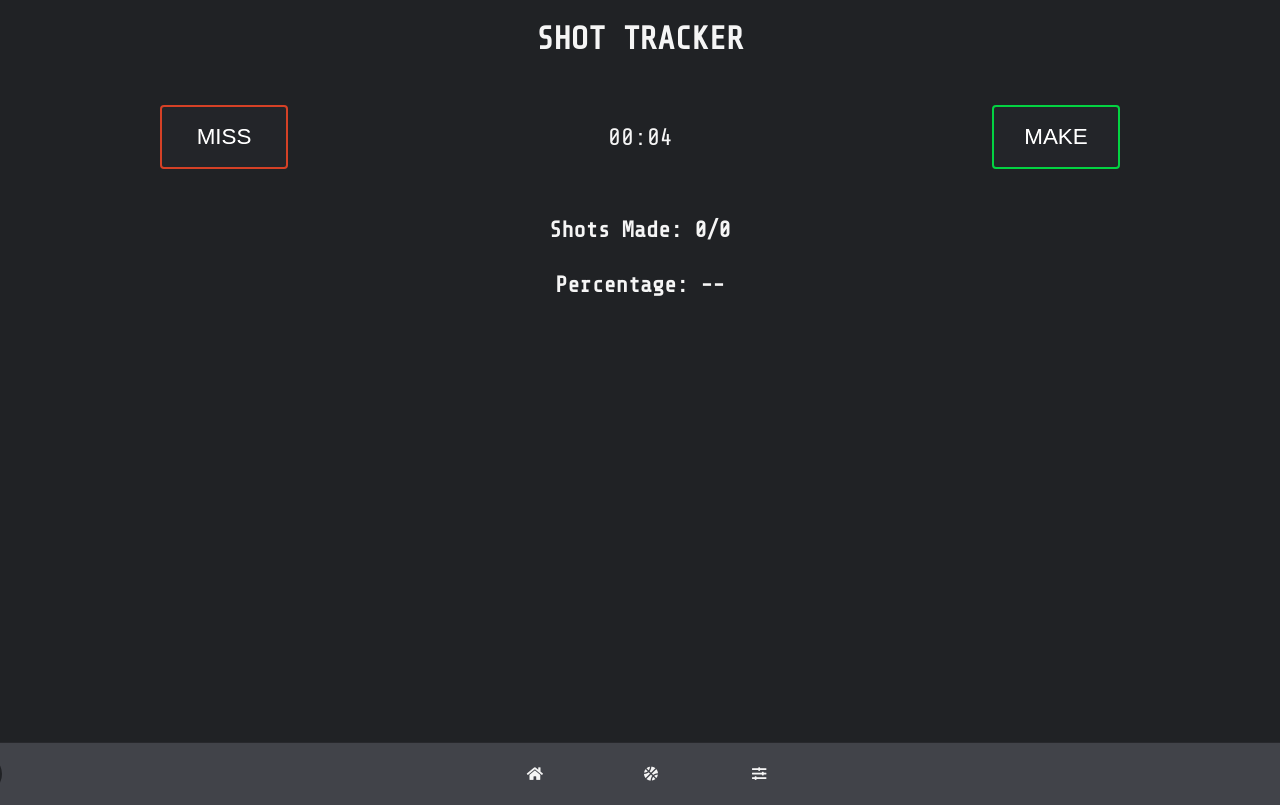
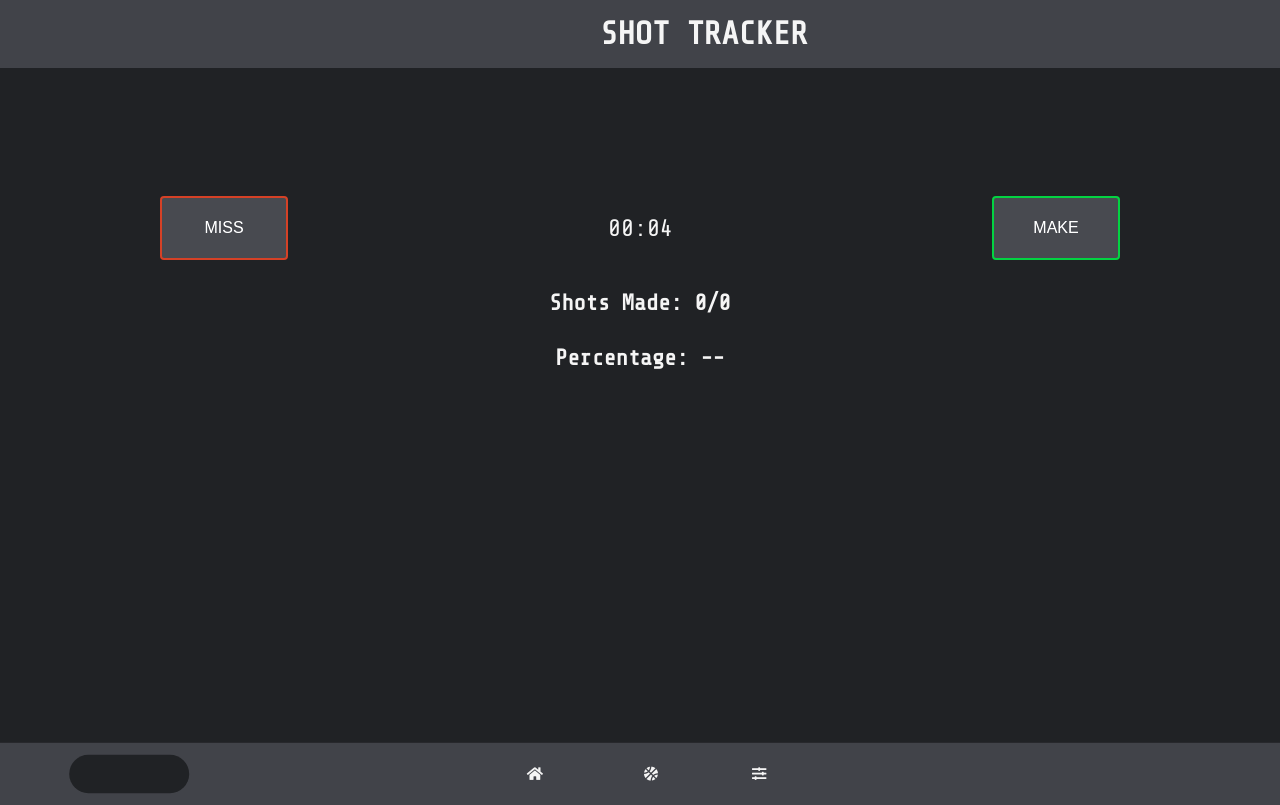
Before and after one commit to jaredami/shot-tracker, a React (Create React App) app: page / in a window 1280 px wide. Shown: the top 805 px of the page. Built offline with nearby package versions, Linux system fonts and the light colour scheme.

Commit message:
Style updates

```diff
--- a/src/App.css
+++ b/src/App.css
@@ -12,4 +12,8 @@ body {
 
 .main-header {
   text-align: center;
+  background-color: #414349;
+  width: 110vw;
+  padding: 1rem 0rem;
+  margin: 0;
 }
--- a/src/components/Nav.css
+++ b/src/components/Nav.css
@@ -55,7 +55,7 @@ nav span {
   /* background-color: #e5eeff; */
   top: 10px;
   bottom: 10px;
-  left: 10px;
+  left: 10.4rem;
   border-radius: 50px;
   z-index: 1;
   transition: 0.3s ease left;
--- a/src/components/Session.css
+++ b/src/components/Session.css
@@ -3,18 +3,18 @@
   display: flex;
   justify-content: space-around;
   align-items: center;
-  margin: 3rem 0;
+  margin-top: 8rem;
 }
 
 .make-miss-btn {
   width: 8rem;
   height: 4rem;
-  background: #202225;
+  background-color: #414349;
   border: 2px solid #f5f5f5;
   border-radius: 4px;
   color: #f5f5f5;
   filter: brightness(110%);
-  font-size: 1.4rem;
+  font-size: 1rem;
 }
 .miss-btn {
   border-color: #c23b23;
```
